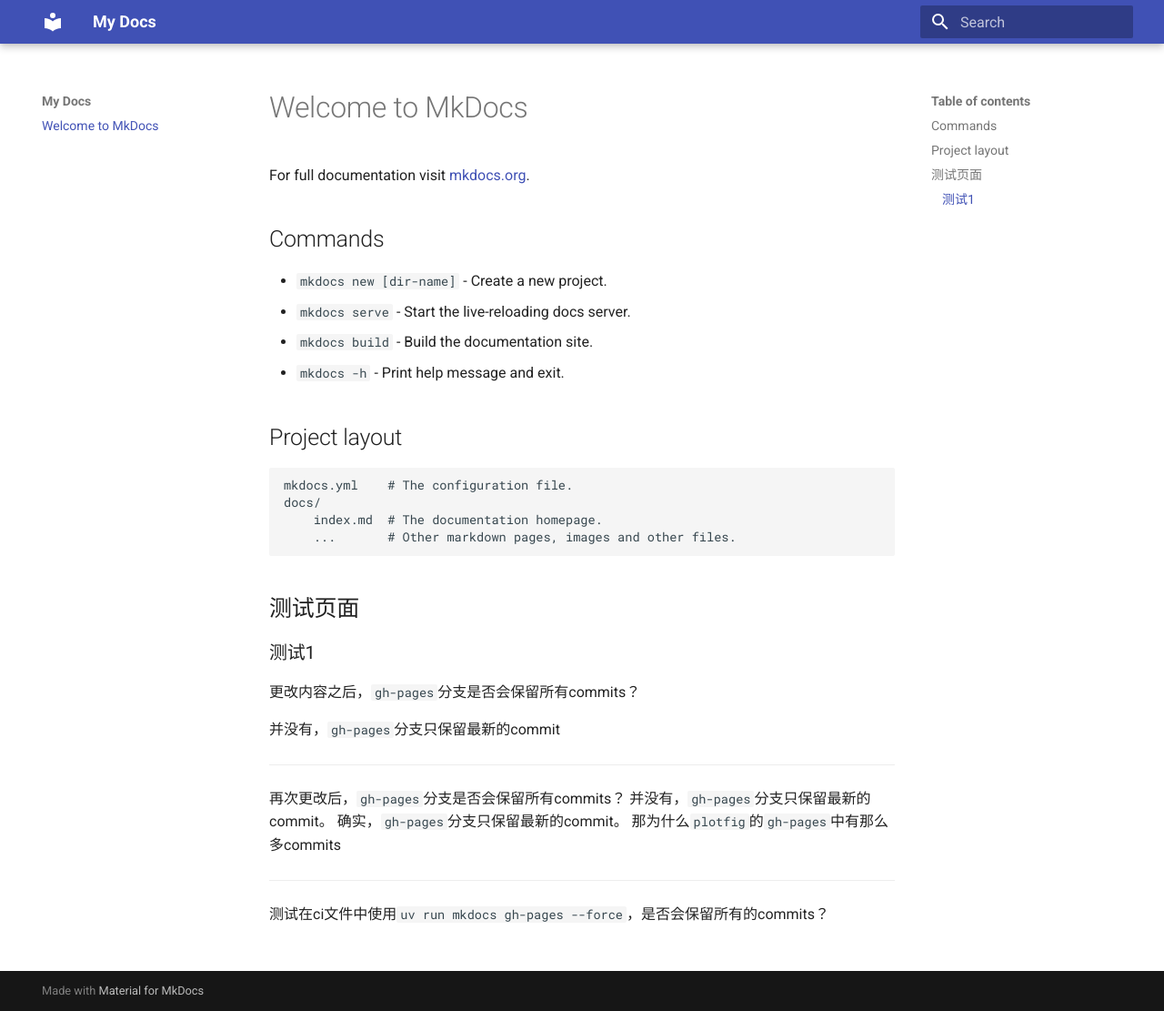
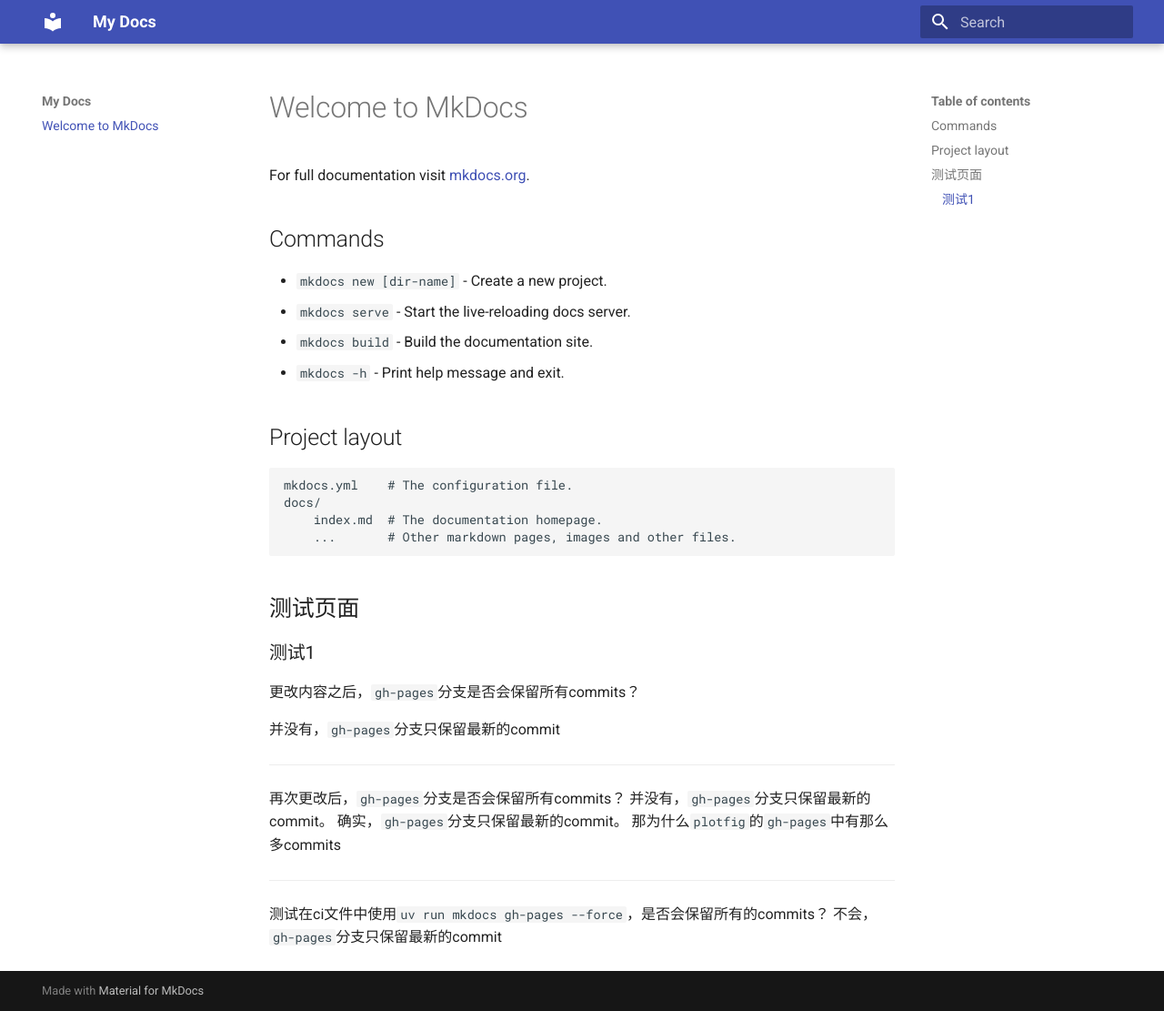
Before and after one commit to RicardoRyn/hello_world, an MkDocs documentation site: the page built from docs/index.md, in a window 1280 px wide and 1111 px high. Shown: the whole window at 91% size. Built offline with MkDocs 1.6.1 and Material for MkDocs 9.7.7, drawn with Linux system fonts in a browser that asks for light colours.

Commit message:
docs(web): 更新内容

```diff
--- a/docs/index.md
+++ b/docs/index.md
@@ -34,3 +34,4 @@
 ---
 
 测试在ci文件中使用`uv run mkdocs gh-pages --force`，是否会保留所有的commits？
+不会，`gh-pages`分支只保留最新的commit
```
